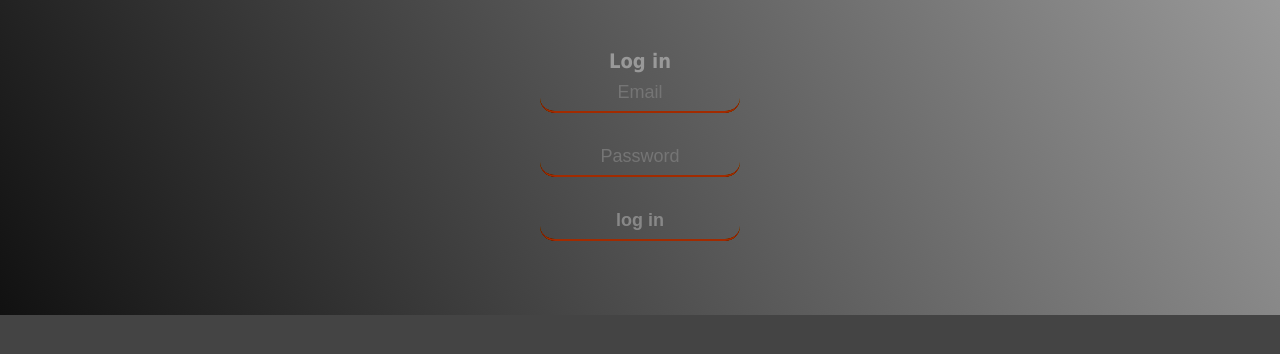
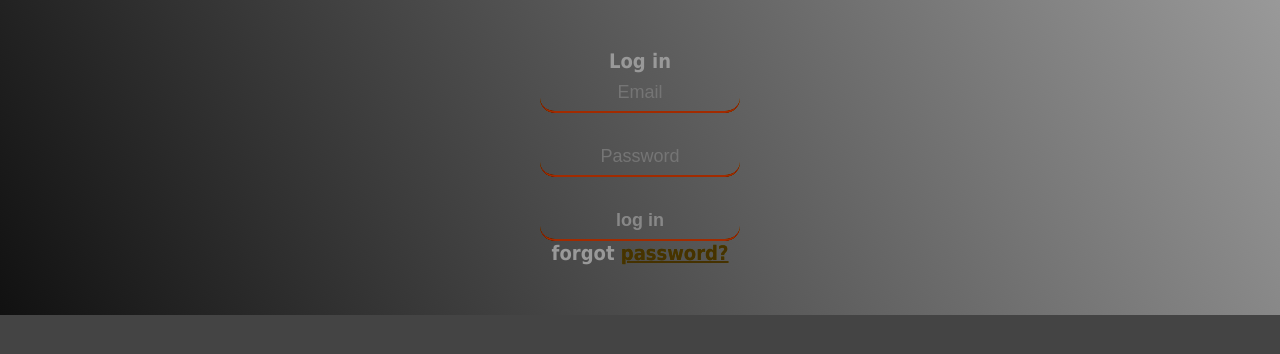
Before and after one commit to UthmanAnimashaun/About-me, a PHP site: page /login.php in a window 1280 px wide. Shown: the part 178-532 px from the top of the page. Run offline with PHP 8.4, Linux system fonts and the light colour scheme.

Commit message:
forgot password added

```diff
--- a/login.php
+++ b/login.php
@@ -1,7 +1,7 @@
 <?php
     $db =new mysqli("localhost", "root", "", "uthman");
     if(mysqli_connect_error()) {
-        echo "Wrong connection";
+       // echo "Wrong connection";
     }
     echo "<br>";
 
@@ -45,6 +45,9 @@
     <input type="email" id="text" name="email" placeholder="Email" required><br><br>
     <input type="password" name="password" id="text" placeholder="Password" required><br><br>
     <input type="submit" id="button" value="log in">
+    <p>forgot <a href="">password?</a></p>
+
+
 </div>
 </form>
 </body>
```
